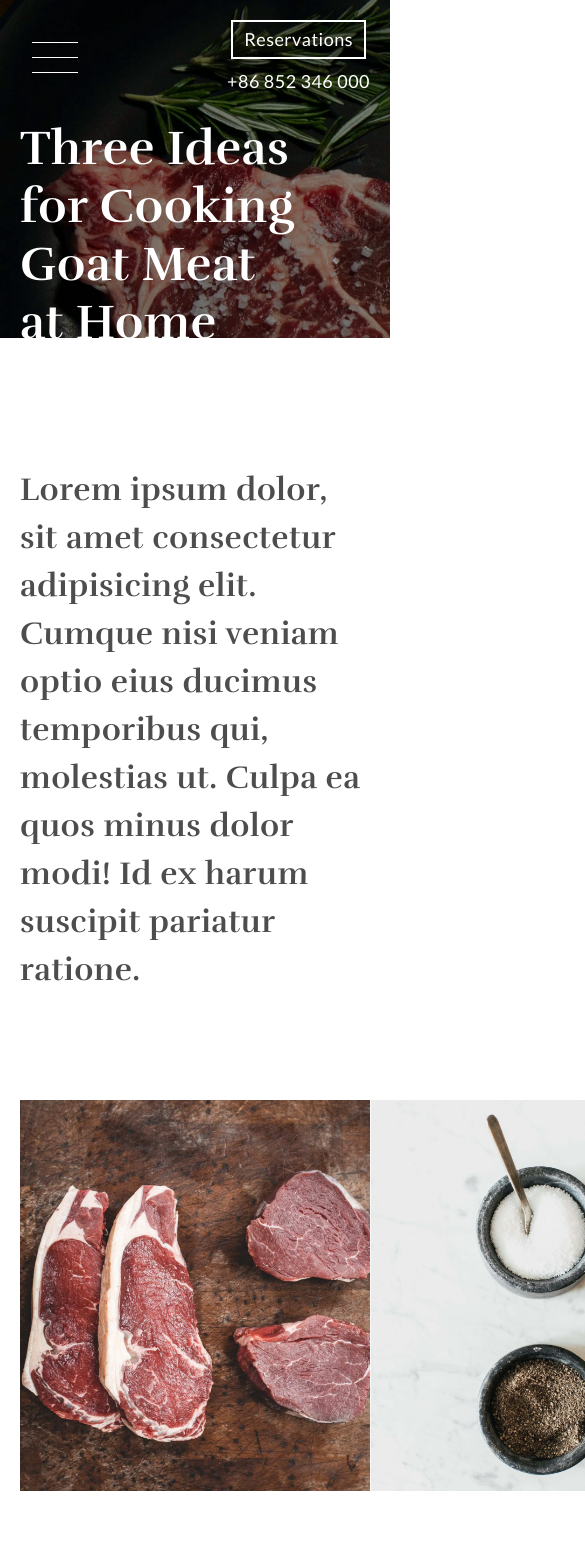
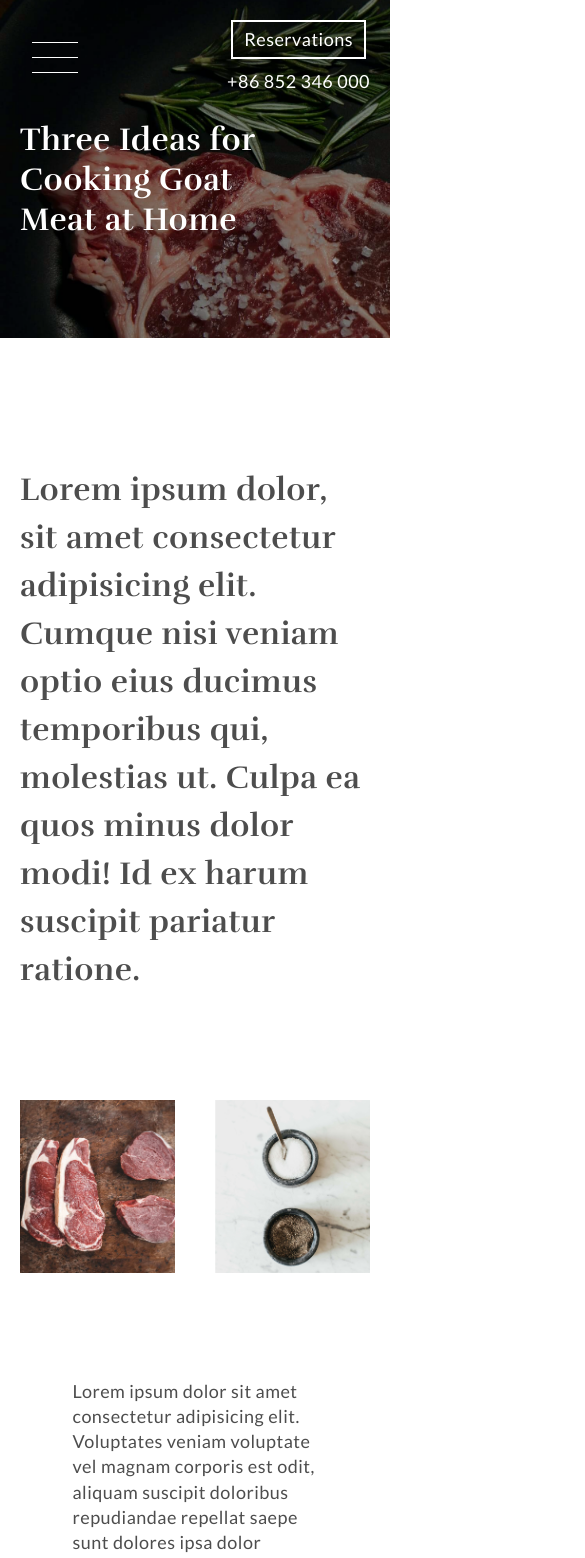
Before and after one commit to progdidi/food-zero, a React (Create React App) app: page /article in a window 390 px wide. Shown: the top 1558 px of the page, 585 px wide, since content can reach past the window. Built offline with nearby package versions, Linux system fonts and the light colour scheme.

Commit message:
responsive
article page

```diff
--- a/src/components/PagePromo/pagePromo.scss
+++ b/src/components/PagePromo/pagePromo.scss
@@ -6,6 +6,7 @@
     background-repeat: no-repeat;
     background-size: cover;
     padding-top: 342px;
+    padding-bottom: 10px;
     &__title {
         font-family: "Rufina", sans-serif;
         font-size: 148px;
@@ -61,9 +62,9 @@
         height: 40vh;
         padding-top: 120px;
         &__title {
-        font-size: 48px;
+        font-size: 32px;
         font-weight: 700;
-        line-height: 58px;
+        line-height: 40px;
         }
     }
 }
--- a/src/pages/BlogArticlePage/blogArticlePage.scss
+++ b/src/pages/BlogArticlePage/blogArticlePage.scss
@@ -17,9 +17,12 @@
 
         .blog-article__media {
             margin-bottom: 106px;
-            display: flex;
-            justify-content: space-between;
+            display: grid;
+            grid-template-columns: 1fr 1fr;
+            gap: 40px;
             .blog-article__img {
+                display: block;
+                object-fit: cover;
             }
         }
 
@@ -45,6 +48,7 @@
     .blog-article__tags {
         display: flex;
         justify-content: center;
+        flex-wrap: wrap;
         gap: 18px;
         margin-bottom: 106px;
         @include font32;
@@ -91,3 +95,27 @@
     .comments__form {
     }
 }
+
+@media (max-width: 900px) {
+    .blog-article .blog-article__author {
+        max-width: 100%;
+        gap: 20px;
+        &-img {
+        width: 170px;
+        height: 170px;
+        }
+    }
+}
+
+@media (max-width: 600px) {
+    .blog-article .blog-article__author {
+        display: grid;
+        grid-template-columns: 30% 70%;
+        align-items: start;
+        &-img {
+        object-fit: cover;
+        width: 100px;
+        height: 100px;
+        }
+    }
+}
```
